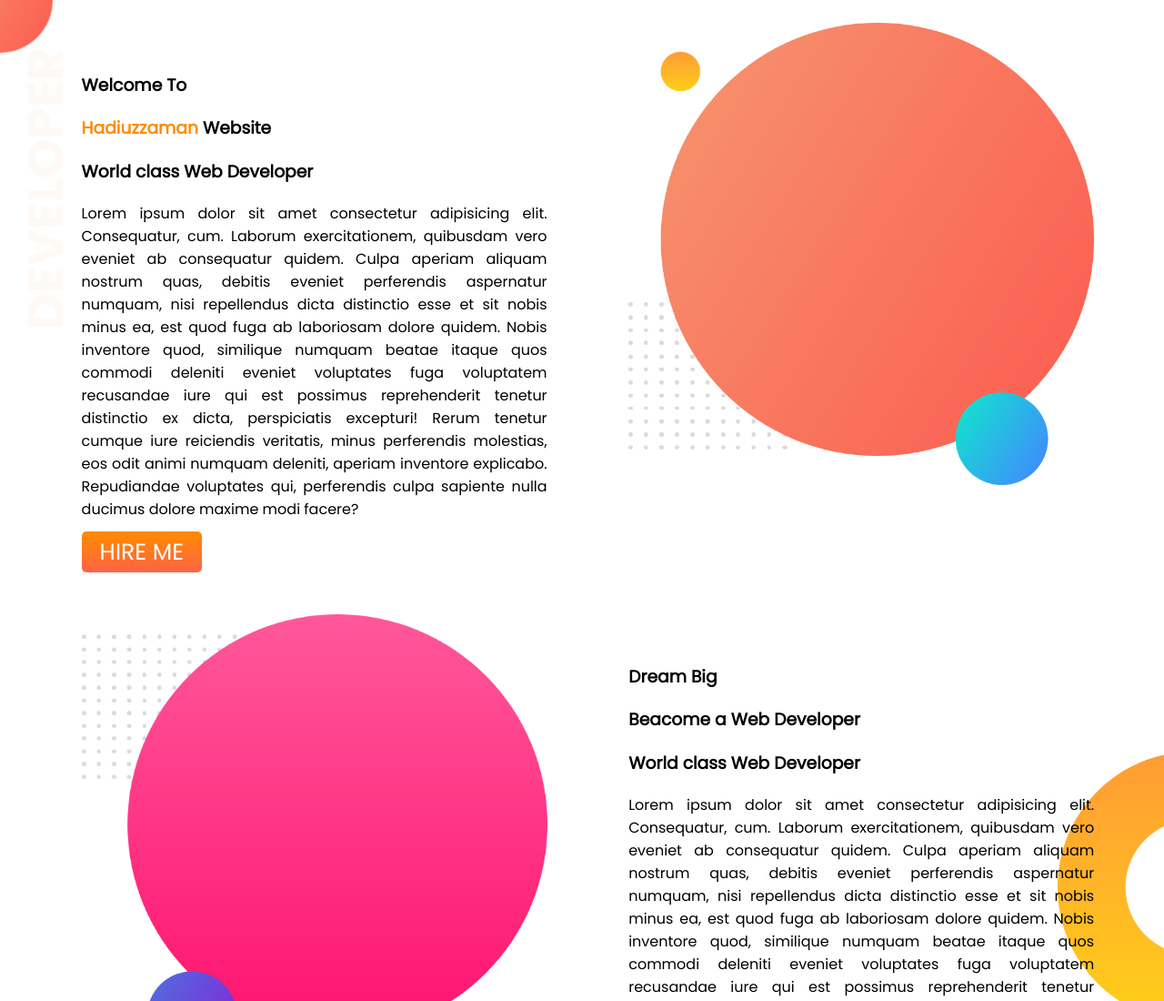
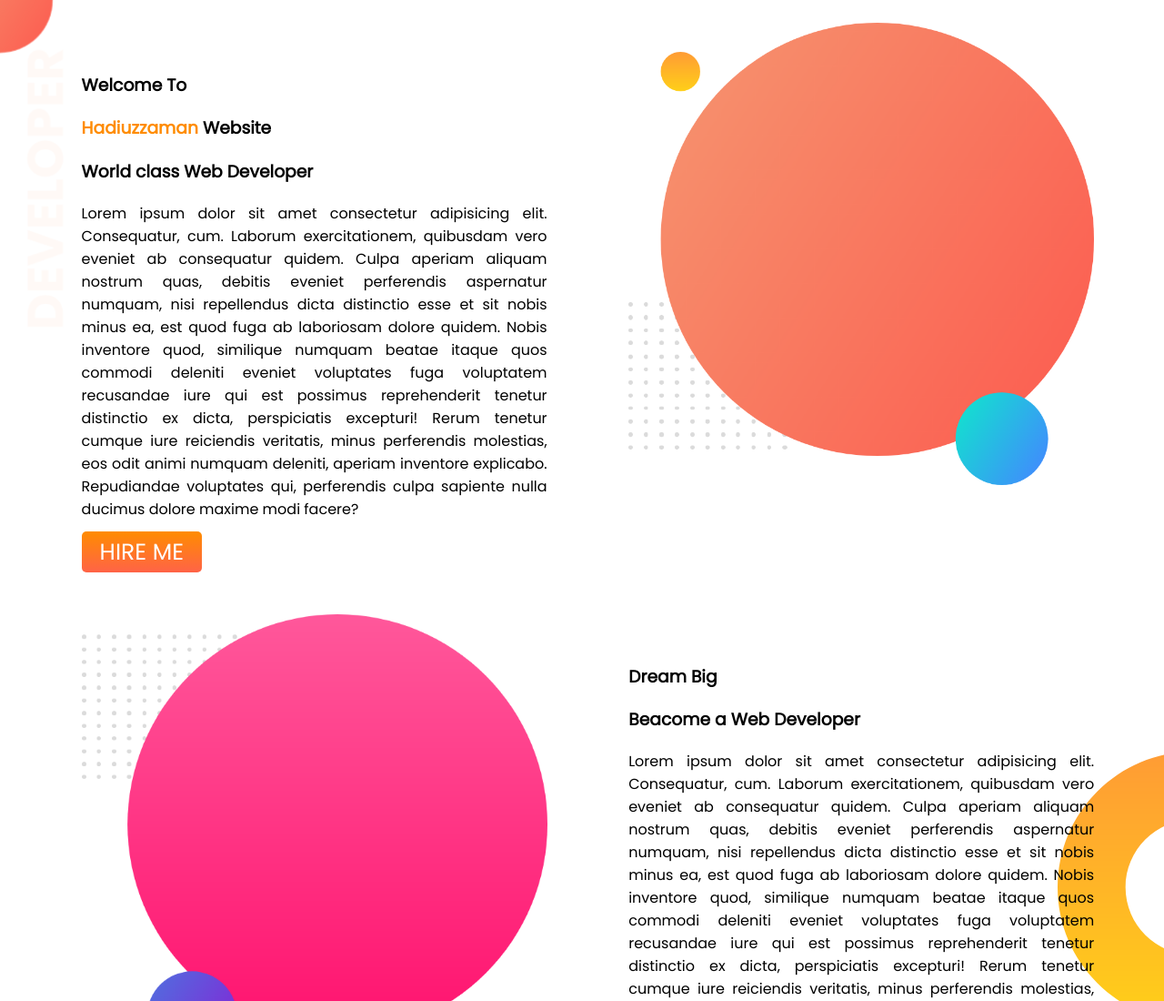
Before and after one commit to HadiAnik/web-portfolio, a plain HTML site: page index.html in a window 1280 px wide. Shown: the top 1100 px of the page at 91% size. Drawn offline with Linux system fonts and the light colour scheme.

Commit message:
Update index.html

```diff
--- a/index.html
+++ b/index.html
@@ -35,7 +35,6 @@
         <div class="half-width passage">
             <h1>Dream Big</h1>
             <h1>Beacome a Web Developer</h1>
-            <h3>World class Web Developer</h3>
             <p>Lorem ipsum dolor sit amet consectetur adipisicing elit. Consequatur, cum. Laborum exercitationem, quibusdam vero eveniet ab consequatur quidem. Culpa aperiam aliquam nostrum quas, debitis eveniet perferendis aspernatur numquam, nisi repellendus dicta distinctio esse et sit nobis minus ea, est quod fuga ab laboriosam dolore quidem. Nobis inventore quod, similique numquam beatae itaque quos commodi deleniti eveniet voluptates fuga voluptatem recusandae iure qui est possimus reprehenderit tenetur distinctio ex dicta, perspiciatis excepturi! Rerum tenetur cumque iure reiciendis veritatis, minus perferendis molestias, eos odit animi numquam deleniti, aperiam inventore explicabo. Repudiandae voluptates qui, perferendis culpa sapiente nulla ducimus dolore maxime modi facere?</p>
             <a target="_blank" class="link-button" href="https://www.linkedin.com/in/md-hadiuzzaman-938122209/">HIRE ME</a>
         </div>
```
